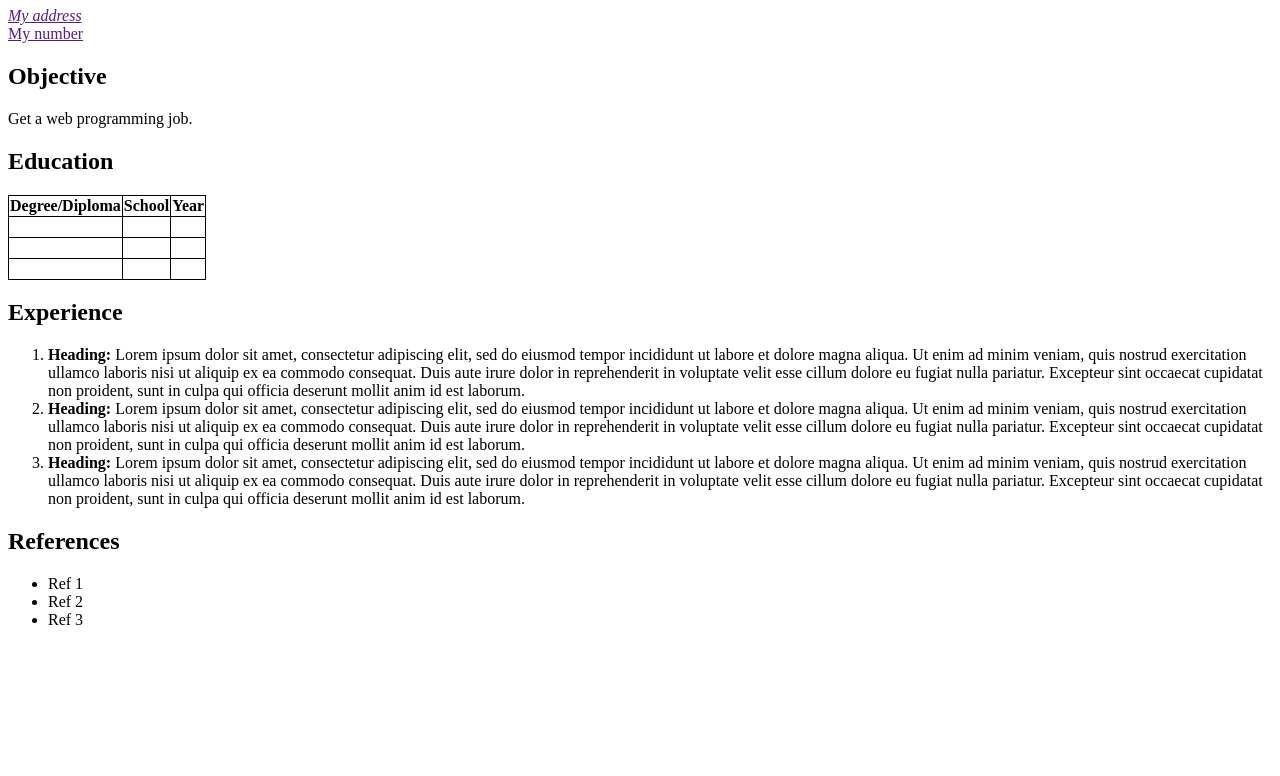
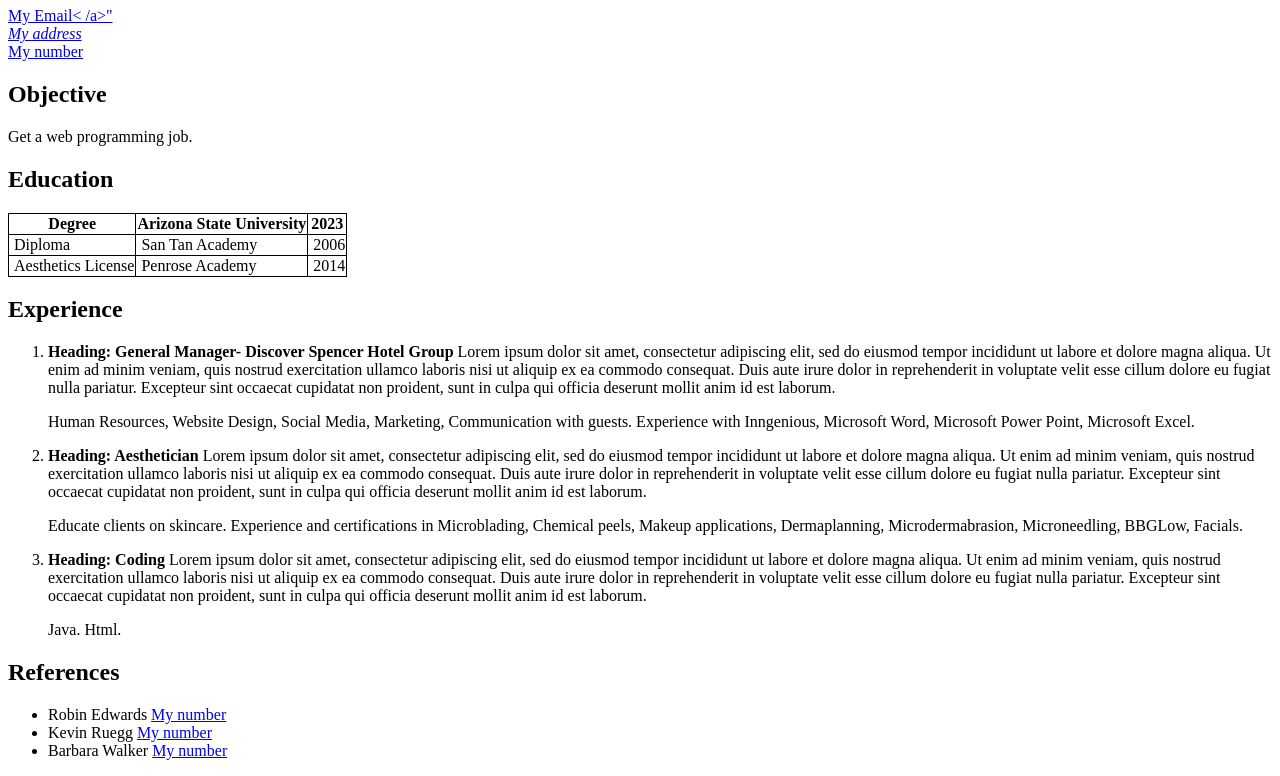
Before and after one commit to tejaswigowda/ame220-oCourse-iCourse, a plain HTML site: page ASSIGNMENTS/A2/code/index.html in a window 1280 px wide. Shown: the part 381-1157 px from the top of the page. Before the commit the page ends 1026 px from the top, so only its background shows below. Drawn offline with Linux system fonts and the light colour scheme.

Commit message:
Update index.html

```diff
--- a/ASSIGNMENTS/A2/code/index.html
+++ b/ASSIGNMENTS/A2/code/index.html
@@ -1,7 +1,7 @@
 <!doctuype html>
 <html>
 <head>
-  <title> My Resume </title>
+	<title> My Resume </title>
   <style>
     th, td {
       border: 1px solid black;
@@ -11,10 +11,11 @@
 </head>
 
 <body>
-<img src='https://www.google.com/logos/doodles/2022/katarzyna-kobros-124th-birthday-6753651837109344.2-l.webp'>
-<h1> My name </h1>
-<a href=''><address> My address </address></a>
-<a href=''><phone> My number </phone></a>
+<img src='https://twitter.com/MaryNarsi/photo'>
+	<h1> <b> Mary Narsi </b> </h1>
+<a href="mailto:marynarsi@yahoo.com">My Email< /a>"
+<a href='https://www.google.com/maps/place/1004+S+Grand+Ave,+Spencer,+IA+51301/@43.1274305,-95.1450901,17z/data=!3m1!4b1!4m5!3m4!1s0x878cd402aa8aaf23:0x849416c167ef57d9!8m2!3d43.1274305!4d-95.1429014'><address> My address </address></a>
+<a href="tel:4806888575"><phone> My number </phone></a>
 
 <h2> Objective </h2>
 <p> Get a web programming job. </p>
@@ -23,27 +24,25 @@
 	<table style='border: 1px solid black;border-collapse: collapse'>
 		<thead>
 			<tr>
-				<th>Degree/Diploma</th>
-				<th>School</th>
-				<th>Year</th>
+				<th>Degree</th>
+				<th>Arizona State University</th>
+				<th>2023</th>
+
+
 			</tr>
 		</thead>
 		<tbody>
 			<tr>
-				<td>&nbsp;</td>
-				<td>&nbsp;</td>
-				<td>&nbsp;</td>
+				<td>&nbsp;Diploma</td>
+				<td>&nbsp;San Tan Academy</td>
+				<td>&nbsp;2006</td>
 			</tr>
 			<tr>
-				<td>&nbsp;</td>
-				<td>&nbsp;</td>
-				<td>&nbsp;</td>
+				<td>&nbsp;Aesthetics License</td>
+				<td>&nbsp;Penrose Academy</td>
+				<td>&nbsp;2014</td>
 			</tr>
-			<tr>
-				<td>&nbsp;</td>
-				<td>&nbsp;</td>
-				<td>&nbsp;</td>
-			</tr>
+
 		</tbody>
 	</table>
 
@@ -51,30 +50,30 @@
 
 <ol>
 <li>
-<strong> Heading: </strong>
+<strong> Heading: General Manager- Discover Spencer Hotel Group</strong>
 Lorem ipsum dolor sit amet, consectetur adipiscing elit, sed do eiusmod tempor incididunt ut labore et dolore magna aliqua. Ut enim ad minim veniam, quis nostrud exercitation ullamco laboris nisi ut aliquip ex ea commodo consequat. Duis aute irure dolor in reprehenderit in voluptate velit esse cillum dolore eu fugiat nulla pariatur. Excepteur sint occaecat cupidatat non proident, sunt in culpa qui officia deserunt mollit anim id est laborum.
-
+<p> Human Resources, Website Design, Social Media, Marketing, Communication with guests. Experience with Inngenious, Microsoft Word, Microsoft Power Point, Microsoft Excel. </p>
 </li>
 <li>
 
-<strong> Heading: </strong>
+<strong> Heading: Aesthetician </strong>
 Lorem ipsum dolor sit amet, consectetur adipiscing elit, sed do eiusmod tempor incididunt ut labore et dolore magna aliqua. Ut enim ad minim veniam, quis nostrud exercitation ullamco laboris nisi ut aliquip ex ea commodo consequat. Duis aute irure dolor in reprehenderit in voluptate velit esse cillum dolore eu fugiat nulla pariatur. Excepteur sint occaecat cupidatat non proident, sunt in culpa qui officia deserunt mollit anim id est laborum.
-
+<p> Educate clients on skincare. Experience and certifications in Microblading, Chemical peels, Makeup applications, Dermaplanning, Microdermabrasion, Microneedling, BBGLow, Facials.
 </li>
 <li>
 
-<strong> Heading: </strong>
+<strong> Heading: Coding </strong>
 Lorem ipsum dolor sit amet, consectetur adipiscing elit, sed do eiusmod tempor incididunt ut labore et dolore magna aliqua. Ut enim ad minim veniam, quis nostrud exercitation ullamco laboris nisi ut aliquip ex ea commodo consequat. Duis aute irure dolor in reprehenderit in voluptate velit esse cillum dolore eu fugiat nulla pariatur. Excepteur sint occaecat cupidatat non proident, sunt in culpa qui officia deserunt mollit anim id est laborum.
-
+<p> Java. Html.
 
 </li>
 </ol>
 
 <h2> References </h2>
 <ul>
-  <li>Ref 1</li>
-  <li>Ref 2</li>
-  <li>Ref 3</li>
+  <li>Robin Edwards <a href="tel:7122606706"><phone> My number </phone></a> </li>
+  <li>Kevin Ruegg <a href="tel:6024815411"><phone> My number </phone></a> </li>
+  <li>Barbara Walker <a href="tel:7123634213"><phone> My number </phone></a> </li>
 </ul>
 
 </body>
```
